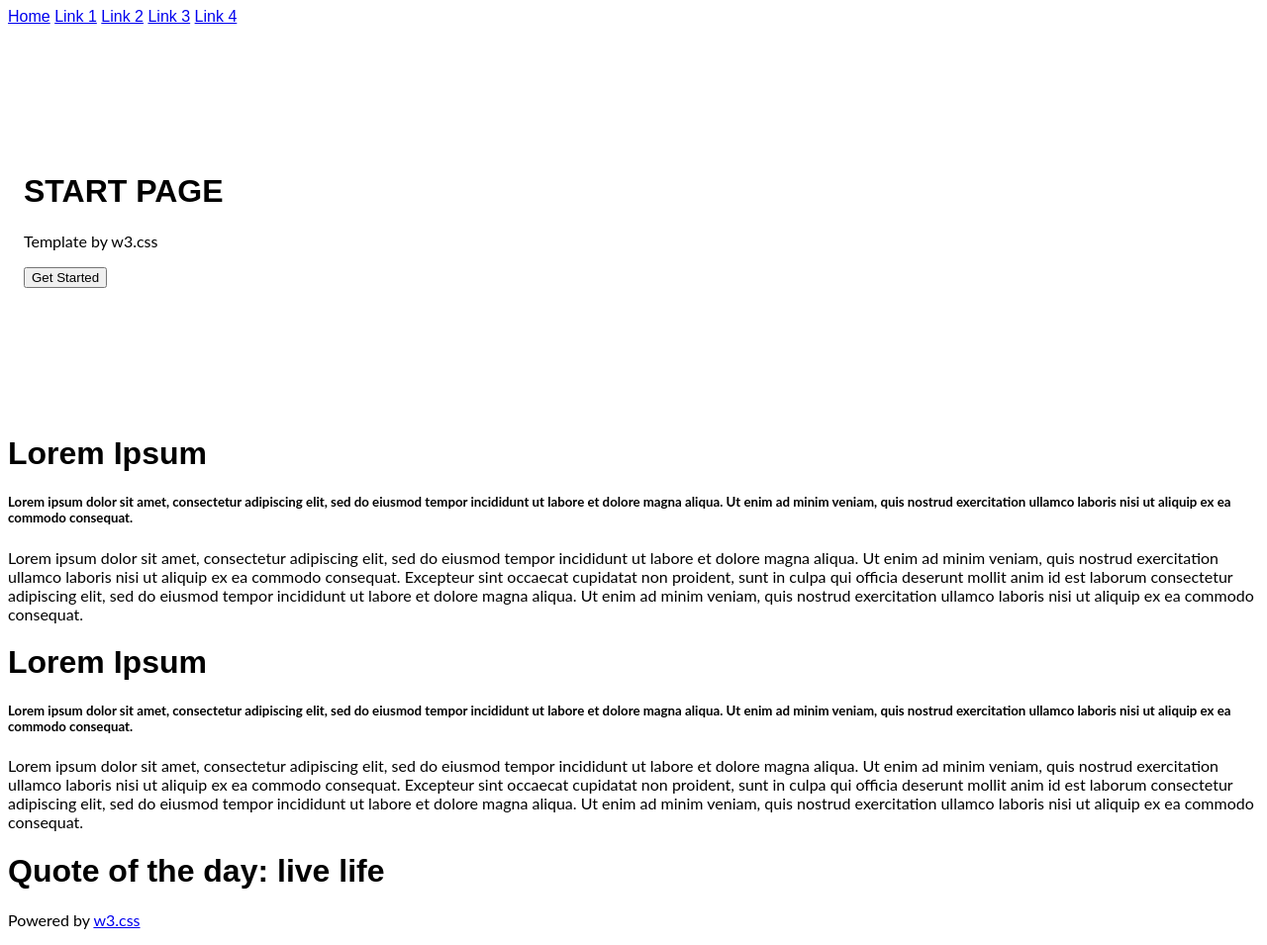
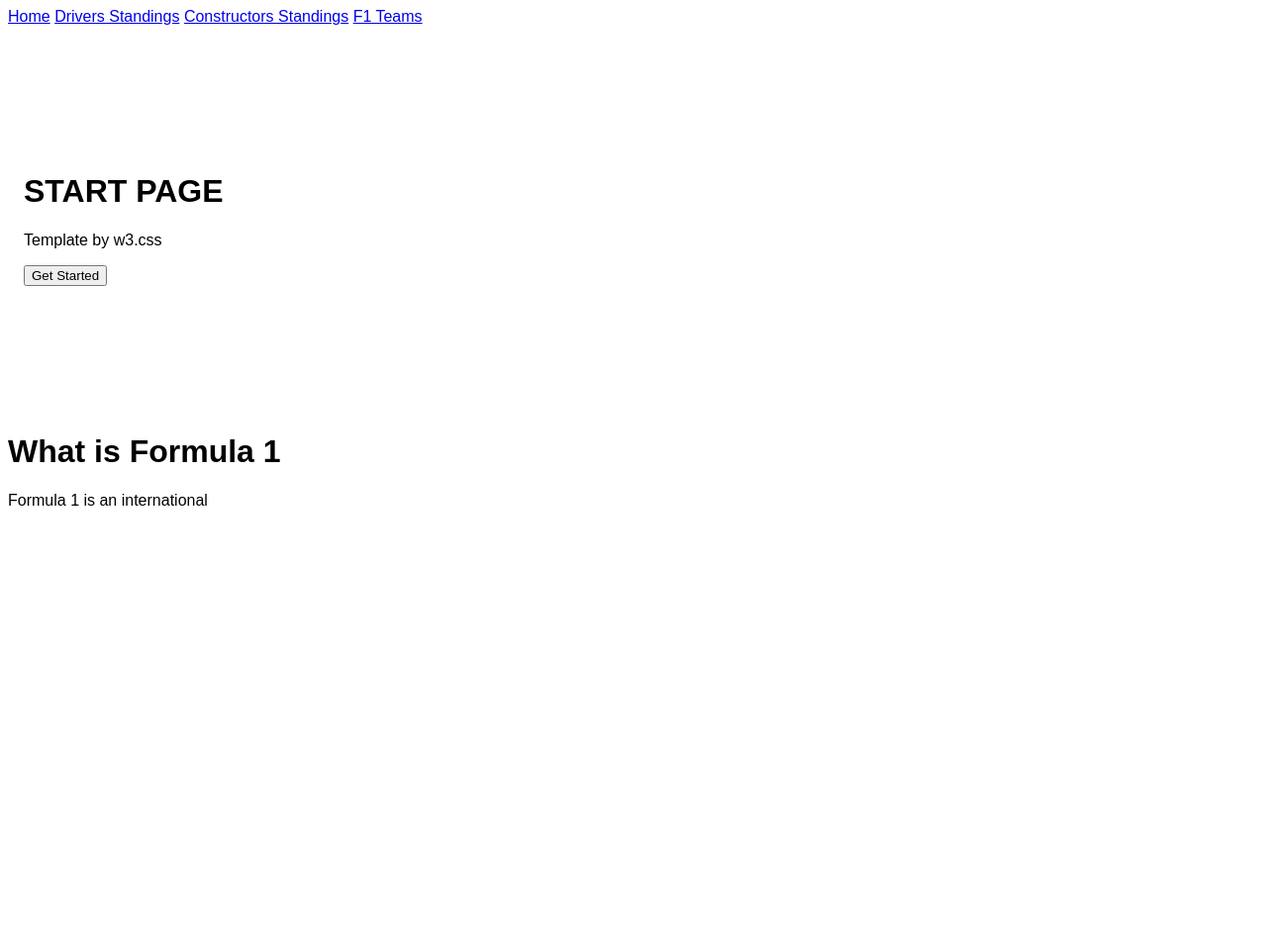
Before and after one commit to matash123/lab0, a plain HTML site: page index.html in a window 1280 px wide. Shown: the whole page at 99% size. After the commit the page ends 800 px from the top, so only its background shows below. Drawn offline with Linux system fonts and the light colour scheme.

Commit message:
Update index.html

```diff
--- a/index.html
+++ b/index.html
@@ -2,8 +2,8 @@
 <html lang="en">
 <title>Formula 1 2021</title>
 <style>
-body,h1,h2,h3,h4,h5,h6 {font-family: "Lato", sans-serif}
-.w3-bar,h1,button {font-family: "Montserrat", sans-serif}
+body,h1,h2,h3,h4,h5,h6 {font-family: "Arial", sans-serif}
+.w3-bar,h1,button {font-family: "Arial", sans-serif}
 .fa-anchor,.fa-coffee {font-size:200px}
 </style>
 <body>
@@ -13,10 +13,9 @@ body,h1,h2,h3,h4,h5,h6 {font-family: "Lato", sans-serif}
   <div class="w3-bar w3-red w3-card w3-left-align w3-large">
     <a class="w3-bar-item w3-button w3-hide-medium w3-hide-large w3-right w3-padding-large w3-hover-white w3-large w3-red" href="javascript:void(0);" onclick="myFunction()" title="Toggle Navigation Menu"><i class="fa fa-bars"></i></a>
     <a href="#" class="w3-bar-item w3-button w3-padding-large w3-white">Home</a>
-    <a href="#" class="w3-bar-item w3-button w3-hide-small w3-padding-large w3-hover-white">Link 1</a>
-    <a href="#" class="w3-bar-item w3-button w3-hide-small w3-padding-large w3-hover-white">Link 2</a>
-    <a href="#" class="w3-bar-item w3-button w3-hide-small w3-padding-large w3-hover-white">Link 3</a>
-    <a href="#" class="w3-bar-item w3-button w3-hide-small w3-padding-large w3-hover-white">Link 4</a>
+    <a href="#" class="w3-bar-item w3-button w3-hide-small w3-padding-large w3-hover-white">Drivers Standings</a>
+    <a href="#" class="w3-bar-item w3-button w3-hide-small w3-padding-large w3-hover-white">Constructors Standings</a>
+    <a href="#" class="w3-bar-item w3-button w3-hide-small w3-padding-large w3-hover-white">F1 Teams</a>
   </div>
 
 <!-- Header -->
@@ -30,12 +29,8 @@ body,h1,h2,h3,h4,h5,h6 {font-family: "Lato", sans-serif}
 <div class="w3-row-padding w3-padding-64 w3-container">
   <div class="w3-content">
     <div class="w3-twothird">
-      <h1>Lorem Ipsum</h1>
-      <h5 class="w3-padding-32">Lorem ipsum dolor sit amet, consectetur adipiscing elit, sed do eiusmod tempor incididunt ut labore et dolore magna aliqua. Ut enim ad minim veniam, quis nostrud exercitation ullamco laboris nisi ut aliquip ex ea commodo consequat.</h5>
-
-      <p class="w3-text-grey">Lorem ipsum dolor sit amet, consectetur adipiscing elit, sed do eiusmod tempor incididunt ut labore et dolore magna aliqua. Ut enim ad minim veniam, quis nostrud exercitation ullamco laboris nisi ut aliquip ex ea commodo consequat. Excepteur sint
-        occaecat cupidatat non proident, sunt in culpa qui officia deserunt mollit anim id est laborum consectetur adipiscing elit, sed do eiusmod tempor incididunt ut labore et dolore magna aliqua. Ut enim ad minim veniam, quis nostrud exercitation ullamco
-        laboris nisi ut aliquip ex ea commodo consequat.</p>
+      <h1>What is Formula 1</h1>
+      <p class="w3-text-grey">Formula 1 is an international </p>
     </div>
 
     <div class="w3-third w3-center">
@@ -44,40 +39,6 @@ body,h1,h2,h3,h4,h5,h6 {font-family: "Lato", sans-serif}
   </div>
 </div>
 
-<!-- Second Grid -->
-<div class="w3-row-padding w3-light-grey w3-padding-64 w3-container">
-  <div class="w3-content">
-    <div class="w3-third w3-center">
-      <i class="fa fa-coffee w3-padding-64 w3-text-red w3-margin-right"></i>
-    </div>
-
-    <div class="w3-twothird">
-      <h1>Lorem Ipsum</h1>
-      <h5 class="w3-padding-32">Lorem ipsum dolor sit amet, consectetur adipiscing elit, sed do eiusmod tempor incididunt ut labore et dolore magna aliqua. Ut enim ad minim veniam, quis nostrud exercitation ullamco laboris nisi ut aliquip ex ea commodo consequat.</h5>
-
-      <p class="w3-text-grey">Lorem ipsum dolor sit amet, consectetur adipiscing elit, sed do eiusmod tempor incididunt ut labore et dolore magna aliqua. Ut enim ad minim veniam, quis nostrud exercitation ullamco laboris nisi ut aliquip ex ea commodo consequat. Excepteur sint
-        occaecat cupidatat non proident, sunt in culpa qui officia deserunt mollit anim id est laborum consectetur adipiscing elit, sed do eiusmod tempor incididunt ut labore et dolore magna aliqua. Ut enim ad minim veniam, quis nostrud exercitation ullamco
-        laboris nisi ut aliquip ex ea commodo consequat.</p>
-    </div>
-  </div>
-</div>
-
-<div class="w3-container w3-black w3-center w3-opacity w3-padding-64">
-    <h1 class="w3-margin w3-xlarge">Quote of the day: live life</h1>
-</div>
-
-<!-- Footer -->
-<footer class="w3-container w3-padding-64 w3-center w3-opacity">
-  <div class="w3-xlarge w3-padding-32">
-    <i class="fa fa-facebook-official w3-hover-opacity"></i>
-    <i class="fa fa-instagram w3-hover-opacity"></i>
-    <i class="fa fa-snapchat w3-hover-opacity"></i>
-    <i class="fa fa-pinterest-p w3-hover-opacity"></i>
-    <i class="fa fa-twitter w3-hover-opacity"></i>
-    <i class="fa fa-linkedin w3-hover-opacity"></i>
- </div>
- <p>Powered by <a href="https://www.w3schools.com/w3css/default.asp" target="_blank">w3.css</a></p>
-</footer>
 
 <script>
 // Used to toggle the menu on small screens when clicking on the menu button
```
